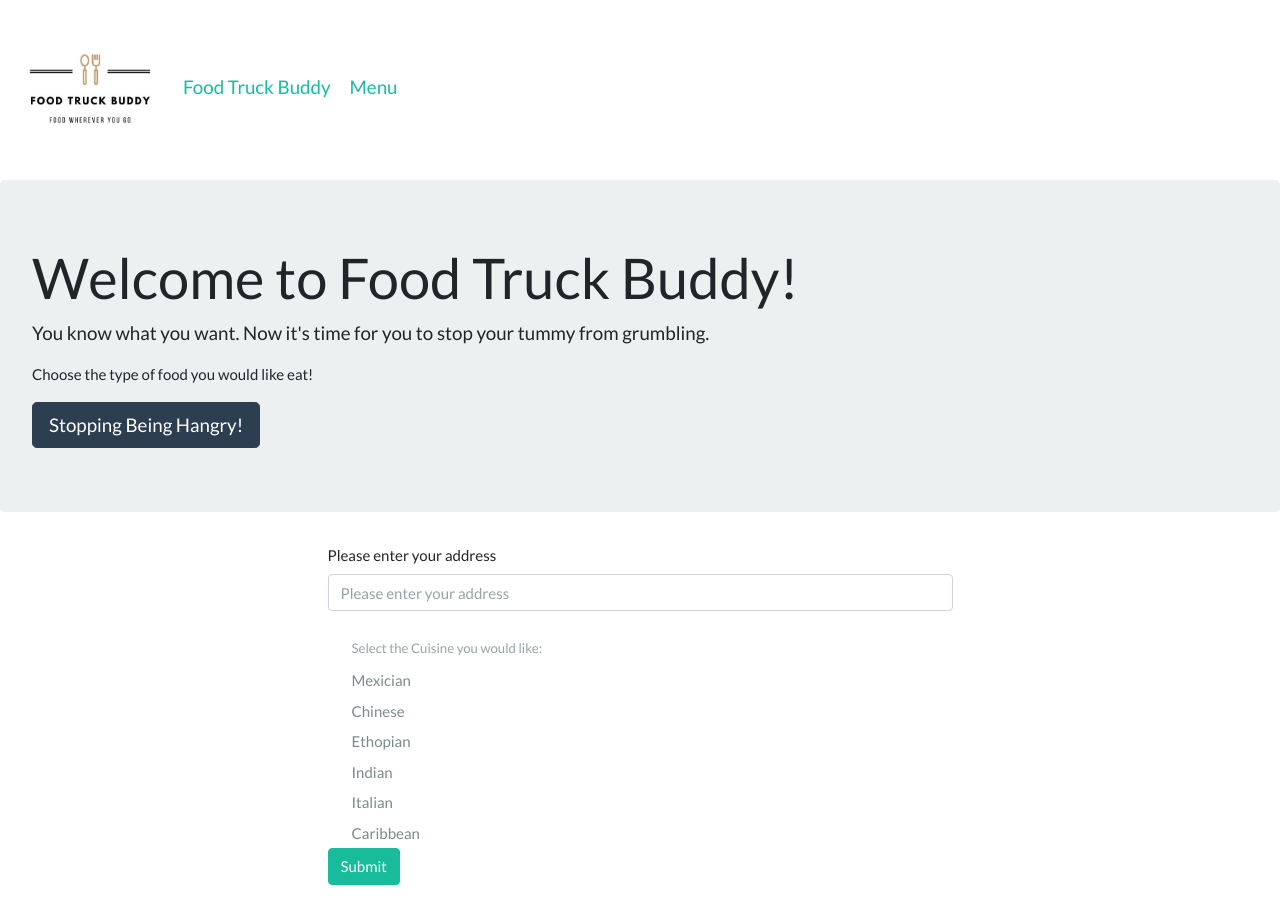
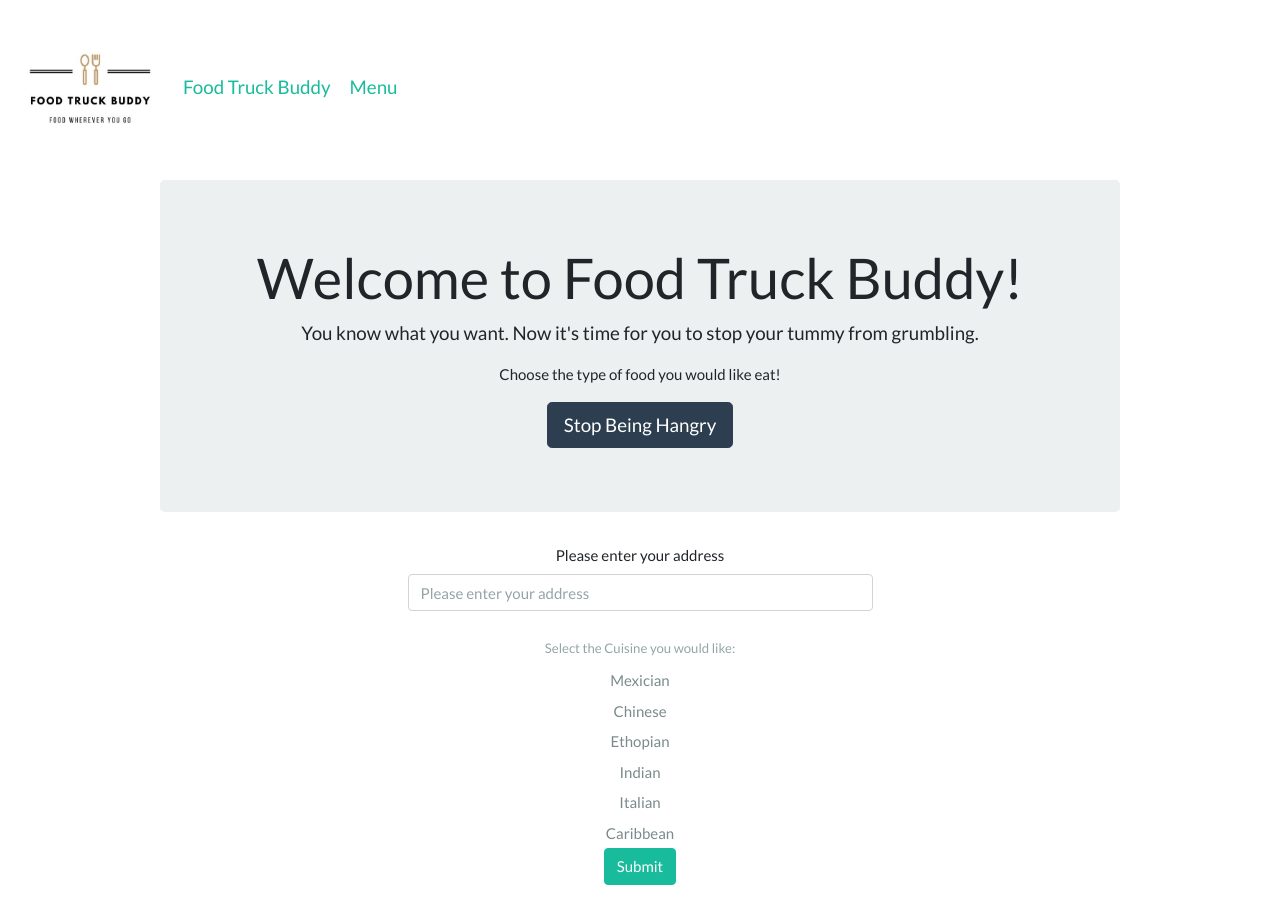
Before and after one commit to RupaGit/foodTruckBuddy, a website: page public/foodie.html in a window 1280 px wide. Drawn offline with nearby package versions, Linux system fonts and the light colour scheme; files that its build step writes are made by us from their sources; no server answers.

Commit message:
centered cutomer jumbotron

```diff
--- a/public/foodie.html
+++ b/public/foodie.html
@@ -18,11 +18,14 @@
           </div>
     </div>
     <!-- User knows which food truck, they would like to go to, they would just like to know where it' located. -->
-    <div class="jumbotron">
+    <div class="center-div w-75 m-auto text-center">
+        <div class="text-center jumbotron bg-blue">
+            <div class="jumbotron-text">
         <h1 class="display-4">Welcome to Food Truck Buddy!</h1>
         <p class="lead">You know what you want. Now it's time for you to stop your tummy from grumbling.</p>
             <p>Choose the type of food you would like eat!</p>
-        <a class="btn btn-primary btn-lg" href="/customer" role="button">Stopping Being Hangry!</a>
+        <a class="btn btn-primary btn-lg" href="/customer" role="button">Stop Being Hangry</a>
+    </div>
     </div>
 
     <!-- input box to enter location  -->
```
Also changed, not shown: public/home.html (+5 -1 lines).
